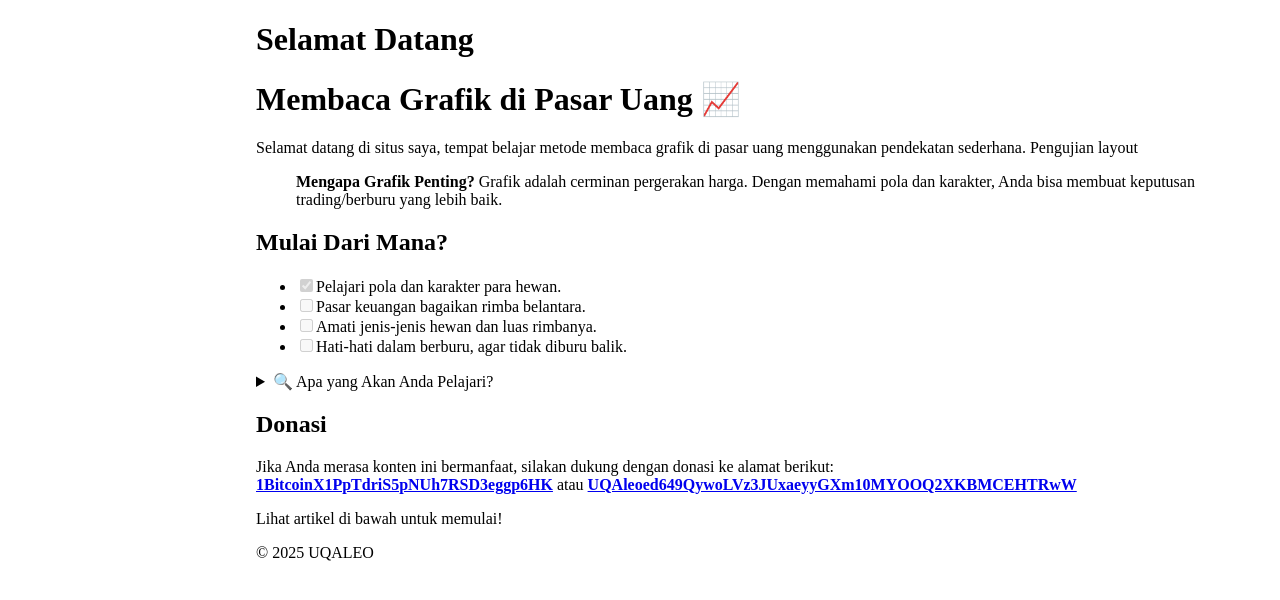
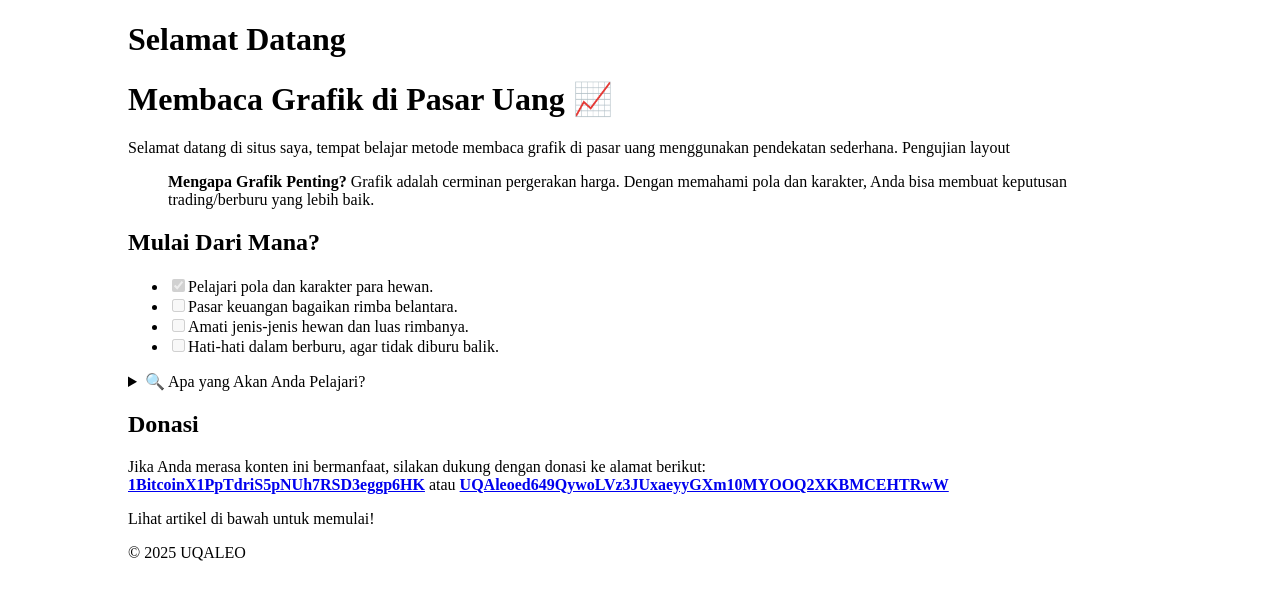
Before and after one commit to cindolabs/cindolabs.github.io, a Jekyll site: the page built from index.md, in a window 1280 px wide. Shown: the top 600 px of the page. Built offline with Jekyll 4.4.1, drawn with Linux system fonts in a browser that asks for light colours.

Commit message:
Update custom.css

```diff
--- a/assets/css/custom.css
+++ b/assets/css/custom.css
@@ -1,3 +1,3 @@
 body {
-  margin-left: 20%; /* Geser seluruh konten ke kanan 20% */
+  margin: 0 10%; /* 0 untuk atas-bawah, 10% untuk kiri-kanan */
 }
```
